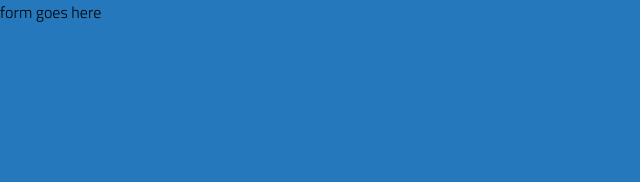
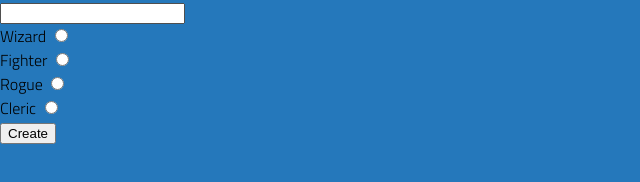
Before and after one commit to ShawnCarpenter/adventure-time, a plain HTML site: page index.html in a window 1280 px wide. Shown: the whole page, without its empty margins (0-640 px from the left). Drawn offline with Linux system fonts and the light colour scheme.

Commit message:
created user form and makeUser function, save user to localStorage

```diff
--- a/app.js
+++ b/app.js
@@ -1,7 +1,18 @@
 // import functions and grab DOM elements
-
+import { makeUser } from './userUtils.js';
+const form = document.querySelector('form');
 // initialize state
 
 // set event listeners to update state and DOM
 
-console.log('Home page');
+form.addEventListener('submit', (e) => {
+    e.preventDefault();
+
+    const formData = new FormData(form);
+
+    const user = makeUser(formData);
+
+    const stringyUser = JSON.stringify(user);
+    localStorage.setItem('USER', stringyUser);
+    console.log(user);
+});
--- a/index.html
+++ b/index.html
@@ -13,7 +13,28 @@
 </head>
 
 <body>
-    form goes here
+    <form>
+        <label>
+            <input name="name" type="text">
+        </label>
+        <label>
+            Wizard
+            <input value="wizard" type="radio" name="class" id="">
+        </label>
+        <label>
+            Fighter
+            <input value="fighter" type="radio" name="class" id="">
+        </label>
+        <label>
+            Rogue
+            <input value="rogue" type="radio" name="class" id="">
+        </label>
+        <label>
+            Cleric
+            <input value="cleric" type="radio" name="class" id="">
+        </label>
+        <button type="submit">Create</button>
+    </form>
     <script type="module" src="app.js"></script>
 </body>
 
--- a/styles/style.css
+++ b/styles/style.css
@@ -117,3 +117,7 @@ footer {
     }
 
   }
+
+  label {
+      display: block;
+  }
--- /dev/null
+++ b/userUtils.js
@@ -0,0 +1,9 @@
+export function makeUser(formData) {
+    return {
+        name: formData.get('name'),
+        class: formData.get('class'),
+        hp: 30,
+        gold: 0,
+        completed: {}
+    };
+}
```
